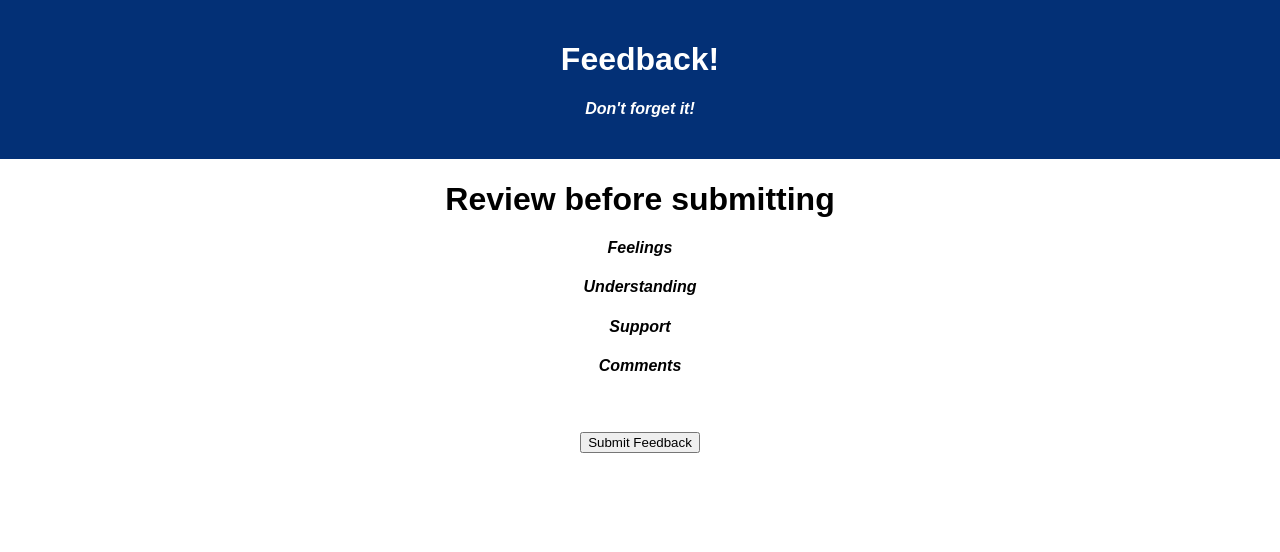
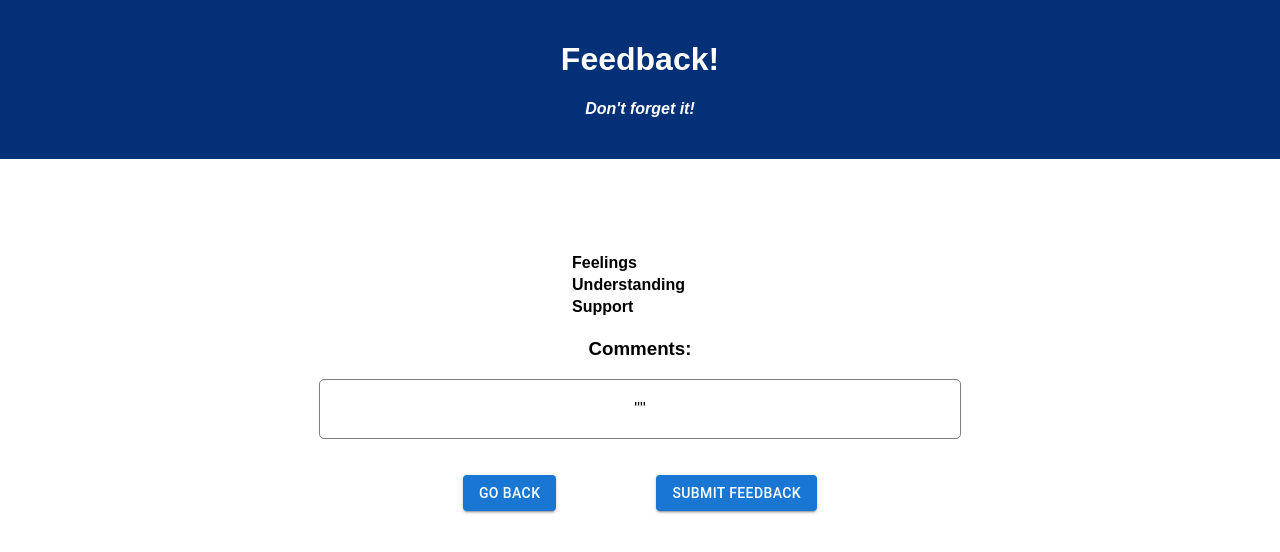
Before and after one commit to robinnraabe/redux-feedback-loop, a React (Create React App) app: page /#/review in a window 1280 px wide. Shown: the top 552 px of the page. Built offline with nearby package versions, Linux system fonts and the light colour scheme.

Commit message:
added back buttons and more styling

```diff
--- a/src/components/App/App.css
+++ b/src/components/App/App.css
@@ -26,3 +26,16 @@ h4 {
   height: 100px;
   width: 300px;
 }
+
+table {
+  margin: auto;
+}
+
+th {
+  text-align: left;
+}
+
+td {
+  padding-left: 20px;
+  text-align: right;
+}
--- a/src/components/CommentForm/CommentForm.jsx
+++ b/src/components/CommentForm/CommentForm.jsx
@@ -12,11 +12,17 @@ function CommentForm() {
         dispatch({type: 'SET_COMMENTS', payload: comment});
         history.push('/review');
     }
+    const goBack = () => {
+        dispatch({type: 'SET_COMMENTS', payload: comment});
+        history.push('/support');
+    }
     const handleChange = (event) => {
         setComment(event.target.value);
         }
 
     return (
+        <div>
+            <br /><br /><br />
             <FormControl>
                 <FormLabel id='text-field' sx={{ fontSize: '24px' }}>Any comments you want to leave?</FormLabel>
                 <br />
@@ -24,9 +30,17 @@ function CommentForm() {
                     value={comment}
                     onChange={handleChange}
                 />
-            <br />
+            </FormControl>
+            <br /><br />
+            <Button
+                type='button'
+                variant='contained'
+                onClick={goBack}
+                sx={{ marginRight: '200px'}}>
+                    Back
+            </Button>
             <Button type='submit' variant='contained' onClick={addComment}>Review</Button>
-        </FormControl>
+        </div>
     )
 }
 
--- a/src/components/FeelingForm/FeelingForm.jsx
+++ b/src/components/FeelingForm/FeelingForm.jsx
@@ -1,26 +1,40 @@
 import React, { useState } from 'react';
 import { useHistory } from 'react-router-dom';
 import { useDispatch, useSelector } from 'react-redux';
-import { Radio, RadioGroup, FormControlLabel,
-    FormControl, FormLabel, Button } from '@mui/material';
+import { Radio, RadioGroup, FormControlLabel, FormControl,
+    FormLabel, Button, Snackbar, Alert } from '@mui/material';
 
 function FeelingForm() {
     let [feelings, setFeelings] = useState(useSelector(store => store.feelings));
+    const [open, setOpen] = useState(false);
     const dispatch = useDispatch();
     const history = useHistory();
 
     const addFeelings = (event) => {
-        if (feelings.length !== null) {
+        if (feelings !== null) {
             dispatch({type: 'SET_FEELINGS', payload: feelings});
             history.push('/understanding');
         }
+        else {
+            setOpen(true);
         }
-
+    }
+    const goBack = () => {
+        if (feelings !== null) {
+            dispatch({type: 'SET_FEELINGS', payload: feelings});
+        }
+        history.push('/');
+    }
+    const handleClose = () => {
+        setOpen(false);
+    }
     const handleChange = (event) => {
         setFeelings(event.target.value);
       }
 
     return (
+        <div>
+            <br /><br /><br />
             <FormControl>
                 <FormLabel id='radio-group' sx={{ fontSize: '24px' }}>How are you feeling today?</FormLabel>
                 <br />
@@ -37,9 +51,22 @@ function FeelingForm() {
                     <FormControlLabel value={4} control={<Radio />} labelPlacement='top' />
                     <FormControlLabel value={5} control={<Radio />} label='5' labelPlacement='top' />
                 </RadioGroup>
-            <br />
+            </FormControl>
+            <br /><br /><br /><br /><br /><br />
+            <Button
+                type='button'
+                variant='contained'
+                sx={{ marginRight: '200px'}}
+                onClick={goBack}>
+                    Back
+            </Button>
             <Button type='submit' variant='contained' onClick={addFeelings}>Next</Button>
-        </FormControl>
+            <Snackbar open={open} autoHideDuration={5000} onClose={handleClose}>
+                <Alert onClose={handleClose} severity="warning" sx={{ width: '100%' }}>
+                    You must choose a number to continue.
+                </Alert>
+            </Snackbar>
+        </div>
     )
 }
 
--- a/src/components/Review/Review.jsx
+++ b/src/components/Review/Review.jsx
@@ -2,6 +2,7 @@ import React, { useState } from 'react';
 import axios from 'axios';
 import { useHistory } from 'react-router-dom';
 import { useSelector } from 'react-redux';
+import { Button, Box } from '@mui/material';
 
 
 function Review() {
@@ -24,21 +25,55 @@ function Review() {
                 alert('Something went wrong!');
             });
     }
+    const goBack = () => {
+        history.push('/comments');
+    }
 
     return (
         <div>
-            <h1>Review before submitting</h1>
-            <h4>Feelings</h4>
-            {feelings}
-            <h4>Understanding</h4>
-            {understanding}
-            <h4>Support</h4>
-            {support}
-            <h4>Comments</h4>
-            {comments}
+            <br /><br /><br /><br />
+            <table>
+                <tbody>
+                    <tr>
+                        <th>Feelings</th>
+                        <td>{feelings}</td>
+                    </tr>
+                    <tr>
+                        <th>Understanding</th>
+                        <td>{understanding}</td>
+                    </tr>
+                    <tr>
+                        <th>Support</th>
+                        <td>{support}</td>
+                    </tr>
+                </tbody>
+            </table>
+            <h3>Comments:</h3>
+            <Box sx={{
+                minWidth: '200px',
+                maxWidth: '600px',
+                width: 'auto',
+                margin: 'auto',
+                border:'1px solid grey',
+                borderRadius: '5px',
+                padding: '20px 20px' }}>
+                "{comments}"
+            </Box>
             <br />
             <br />
-            <button onClick={submitReview}>Submit Feedback</button>
+            <Button
+                type='button'
+                variant='contained'
+                sx={{ marginRight: '100px'}}
+                onClick={goBack}>
+                Go back
+            </Button>
+            <Button
+                type='submit'
+                variant='contained'
+                onClick={submitReview}>
+                Submit Feedback
+            </Button>
         </div>
     )
 }
--- a/src/components/SupportForm/SupportForm.jsx
+++ b/src/components/SupportForm/SupportForm.jsx
@@ -1,30 +1,45 @@
 import React, { useState } from 'react';
 import { useHistory } from 'react-router-dom';
 import { useDispatch, useSelector } from 'react-redux';
-import { Radio, RadioGroup, FormControlLabel,
-    FormControl, FormLabel, Button } from '@mui/material';
+import { Radio, RadioGroup, FormControlLabel, FormControl,
+    FormLabel, Button, Snackbar, Alert } from '@mui/material';
 
 function SupportForm() {
     let [support, setSupport] = useState(useSelector(store => store.support));
+    const [open, setOpen] = useState(false);
     const dispatch = useDispatch();
     const history = useHistory();
     const addSupport = (event) => {
-        if (support.length > 0) {
+        if (support !== null) {
             dispatch({type: 'SET_SUPPORT', payload: support});
             history.push('/comments');
         }
+        else {
+            setOpen(true);
         }
-
+    }
+    const goBack = () => {
+        if (support !== null) {
+            dispatch({type: 'SET_SUPPORT', payload: support});
+        }
+        history.push('/understanding');
+    }
+    const handleClose = () => {
+        setOpen(false);
+    }
     const handleChange = (event) => {
         setSupport(event.target.value);
       }
 
     return (
+        <div>
+            <br /><br /><br />
             <FormControl>
                 <FormLabel id='radio-group' sx={{ fontSize: '24px' }}>How well are you being supported?</FormLabel>
                 <br />
                 <RadioGroup
                     row
+                    sx={{ textAlign: 'center' }}
                     aria-labelledby='label'
                     value={support}
                     name='button-group'
@@ -36,9 +51,22 @@ function SupportForm() {
                     <FormControlLabel value={4} control={<Radio />} labelPlacement='top' />
                     <FormControlLabel value={5} control={<Radio />} label='5' labelPlacement='top' />
                 </RadioGroup>
-            <br />
+            </FormControl>
+            <br /><br /><br /><br /><br /><br />
+            <Button
+                type='button'
+                variant='contained'
+                sx={{ marginRight: '200px'}}
+                onClick={goBack}>
+                    Back
+            </Button>
             <Button type='submit' variant='contained' onClick={addSupport}>Next</Button>
-        </FormControl>
+            <Snackbar open={open} autoHideDuration={5000} onClose={handleClose}>
+                <Alert onClose={handleClose} severity="warning" sx={{ width: '100%' }}>
+                    You must choose a number to continue.
+                </Alert>
+            </Snackbar>
+        </div>
     )
 }
 
--- a/src/components/UnderstandingForm/UnderstandingForm.jsx
+++ b/src/components/UnderstandingForm/UnderstandingForm.jsx
@@ -1,35 +1,47 @@
 import React, { useState } from 'react';
 import { useHistory } from 'react-router-dom';
 import { useDispatch, useSelector } from 'react-redux';
-import { Radio, RadioGroup, FormControlLabel,
-    FormControl, FormLabel, Button } from '@mui/material';
+import { Radio, RadioGroup, FormControlLabel, FormControl,
+    FormLabel, Button, Snackbar, Alert } from '@mui/material';
 
 
 function UnderstandingForm() {
-    let [understanding, setUnderstanding] = useState(useSelector(store => store.understanding));
+    const [understanding, setUnderstanding] = useState(useSelector(store => store.understanding));
+    const [open, setOpen] = useState(false);
     const dispatch = useDispatch();
     const history = useHistory();
+
     const addUnderstanding = () => {
-        if (understanding.length > 0) {
+        if (understanding !== null) {
             dispatch({type: 'SET_UNDERSTANDING', payload: understanding});
             history.push('/support');
         }
+        else {
+            setOpen(true);
+        }
     }
     const goBack = () => {
+        if (understanding !== null) {
             dispatch({type: 'SET_UNDERSTANDING', payload: understanding});
+        }
         history.push('/feeling');
     }
-
+    const handleClose = () => {
+        setOpen(false);
+    }
     const handleChange = (event) => {
         setUnderstanding(event.target.value);
     }
 
     return (
-        <FormControl>
+        <div>
+            <br /><br /><br />
+            <FormControl >
                 <FormLabel id='radio-group' sx={{ fontSize: '24px' }}>How well are you understanding the content?</FormLabel>
                 <br />
                 <RadioGroup
                     row
+                    sx={{ alignSelf: 'center' }}
                     aria-labelledby='label'
                     value={understanding}
                     name='button-group'
@@ -41,10 +53,22 @@ function UnderstandingForm() {
                     <FormControlLabel value={4} control={<Radio />} labelPlacement='top' />
                     <FormControlLabel value={5} control={<Radio />} label='5' labelPlacement='top' />
                 </RadioGroup>
-            <br />
+            </FormControl>
+            <br /><br /><br /><br /><br /><br />
+            <Button
+                type='button'
+                variant='contained'
+                sx={{ marginRight: '200px'}}
+                onClick={goBack}>
+                    Back
+            </Button>
             <Button type='submit' variant='contained' onClick={addUnderstanding}>Next</Button>
-            <Button type='button' variant='contained' onClick={goBack}>Back</Button>
-        </FormControl>
+            <Snackbar open={open} autoHideDuration={5000} onClose={handleClose}>
+                <Alert onClose={handleClose} severity="warning" sx={{ width: '100%' }}>
+                You must choose a number to continue.
+                </Alert>
+            </Snackbar>
+        </div>
     )
 }
 
--- a/src/index.js
+++ b/src/index.js
@@ -6,7 +6,7 @@ import { createStore, combineReducers, applyMiddleware } from 'redux';
 import { Provider } from 'react-redux';
 import logger from 'redux-logger';
 
-const feelings = (state='', action) => {
+const feelings = (state=null, action) => {
     switch (action.type) {
         case 'SET_FEELINGS':
             return action.payload;
@@ -15,7 +15,7 @@ const feelings = (state='', action) => {
     }
 }
 
-const support = (state='', action) => {
+const support = (state=null, action) => {
     switch (action.type) {
         case 'SET_SUPPORT':
             return action.payload;
@@ -24,7 +24,7 @@ const support = (state='', action) => {
     }
 }
 
-const understanding = (state='', action) => {
+const understanding = (state=null, action) => {
     switch (action.type) {
         case 'SET_UNDERSTANDING':
             return action.payload;
```
Lines whose indentation alone changed are shown as unchanged.
